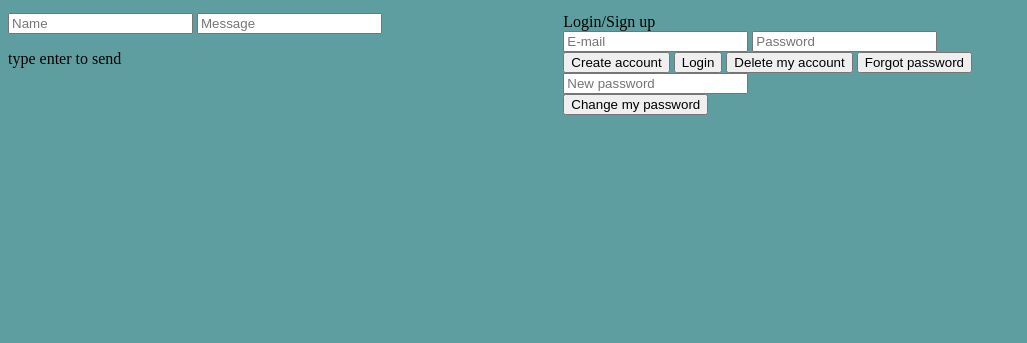
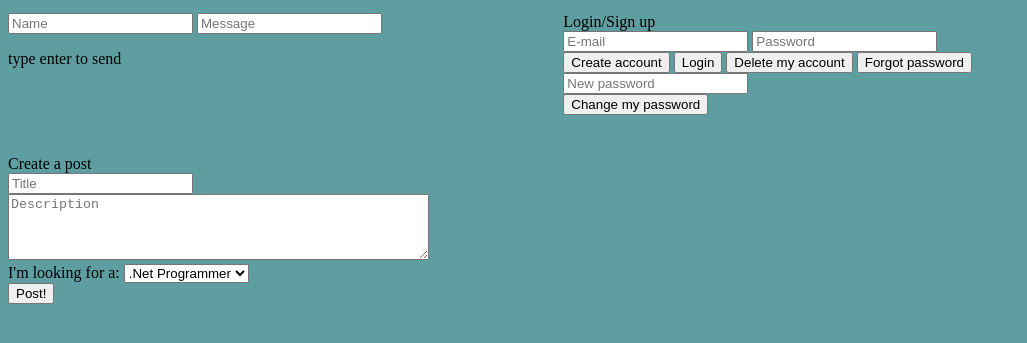
Before and after one commit to remberluyckx/TeamFinder, a plain HTML site: page index.html in a window 1280 px wide. Shown: the part 101-444 px from the top of the page, without its empty margins (0-1027 px from the left). Drawn offline with nearby package versions, Linux system fonts and the light colour scheme; a script that the page names is missing.

Commit message:
added database branch for chat log instead of pushing everything to main branch + added html code for posts

```diff
--- a/app.js
+++ b/app.js
@@ -1,19 +1,20 @@
 $( document ).ready(function() {
 ///CHAT SYSTEM///
 var myDataRef = new Firebase('https://glowing-inferno-9012.firebaseio.com/');
+    var chatRef = myDataRef.child("chatlog");
 $('#messageInput').keypress(function (e) {
     if (e.keyCode == 13) {
         var name = $('#nameInput').val();
         var text = $('#messageInput').val();
         //myDataRef.set('User ' + name + ' says ' + text);
         //myDataRef.set({name: name, text: text}); // set vervangt telkens zijn vorige waarde
-        myDataRef.push({name: name, text: text}); // push append aan een list
+        chatRef.push({name: name, text: text}); // push append aan een list
         $('#messageInput').val('');
     }
 });
 
 // in Firebase, you always read data using callbacks
-myDataRef.on('child_added', function(snapshot) { // notify when chat messages arrive
+chatRef.on('child_added', function(snapshot) { // notify when chat messages arrive
     var message = snapshot.val();
     displayChatMessage(message.name, message.text);
 });
@@ -110,4 +111,8 @@ $('#forgotBtn').click(function () {
     });
 })
 ///////////////////
+
+///Post system////
+
+//////////////////
 });
--- a/index.css
+++ b/index.css
@@ -8,3 +8,8 @@ body {
     float: right;
     margin-right: 300px;
 }
+#postTest {
+    float: left;
+    clear: both;
+    margin-top: 40px;
+}
--- a/index.html
+++ b/index.html
@@ -27,6 +27,19 @@
         <input type="text" id="newPassInput" placeholder="New password"><br>
         <button id="changeBtn">Change my password</button>
     </div>
+    <div id="postTest">
+        <label>Create a post</label><br>
+        <input type="text" id="titleInput" placeholder="Title"><br>
+        <textarea type="text" id="descriptionInput" placeholder="Description" rows="4" cols="50"></textarea><br>
+        <label>I'm looking for a:</label>
+        <select id="roleInput">
+            <option value=".Net_Programmer">.Net Programmer</option>
+            <option value="Designer">Designer</option>
+            <option value="Marketer">Marketer</option>
+            <option value="Database_expert">Database expert</option>
+        </select>
+        <br><button>Post!</button>
+    </div>
 <script src='app.js'></script>
 </body>
 </html>
```
